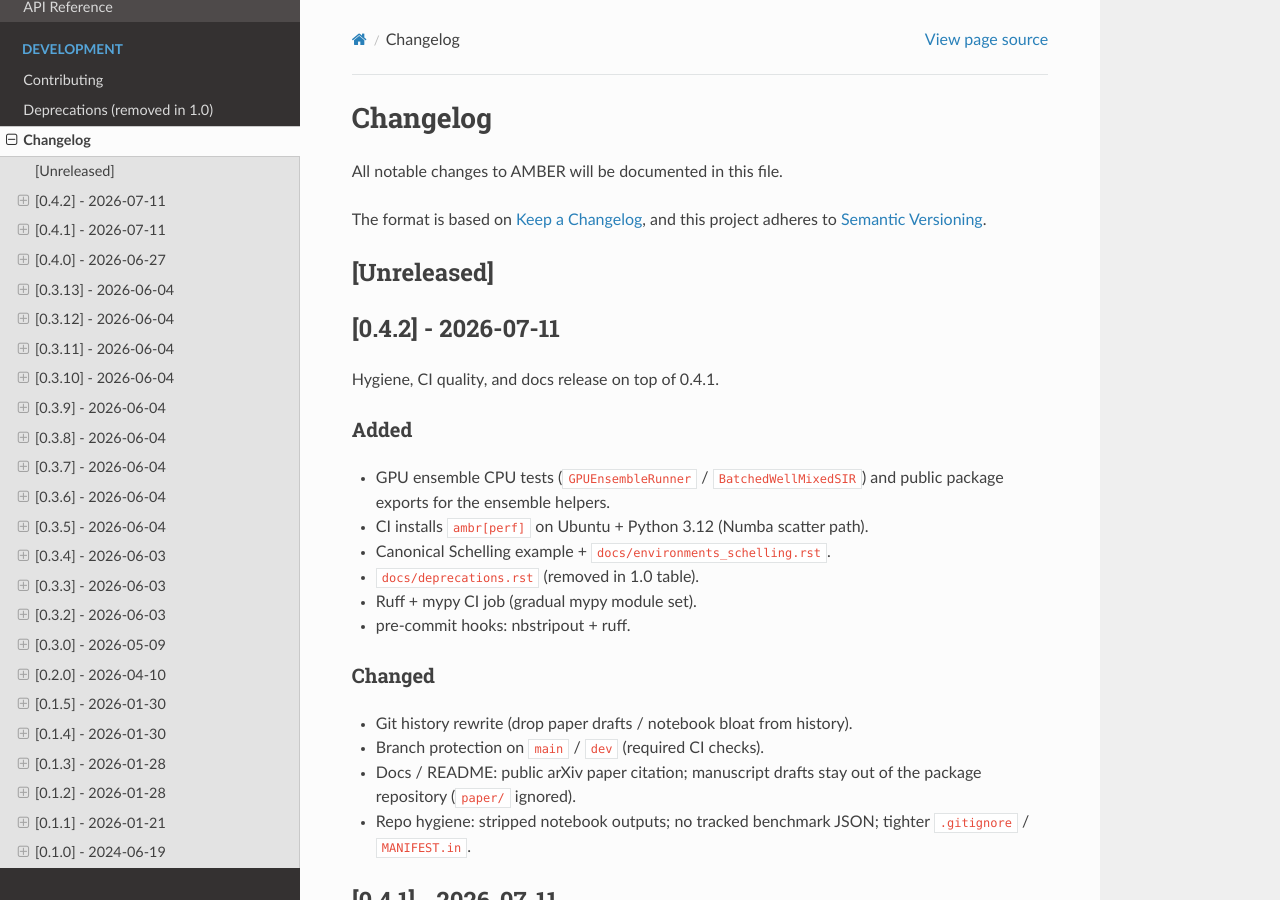
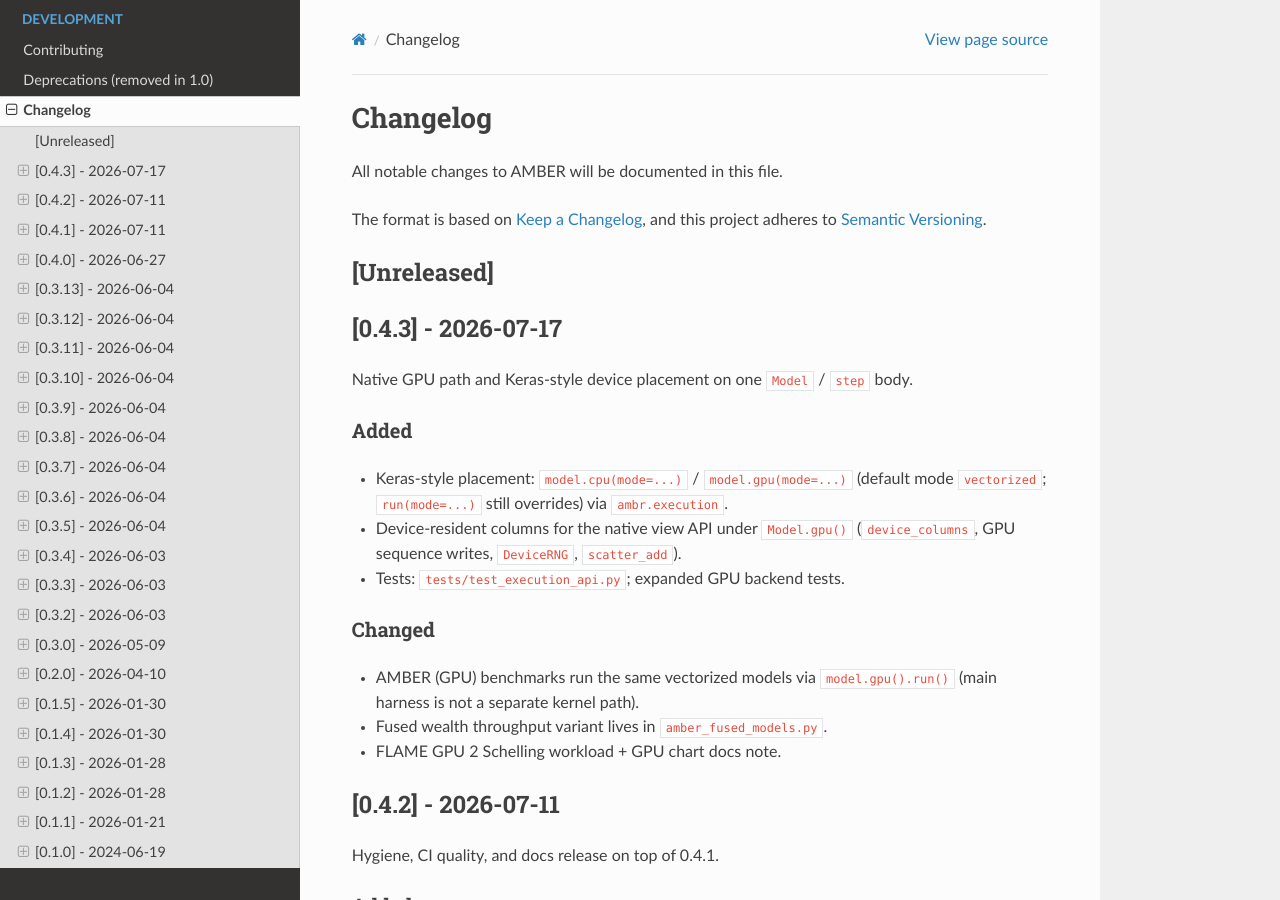
Before and after one commit to a11to1n3/AMBER, a Sphinx documentation site: the page built from docs/changelog.rst, in a window 1280 px wide and 900 px high. Built offline with Sphinx 7.4.7 and the Read the Docs theme 3.1.0, drawn with Linux system fonts in a browser that asks for light colours.

Commit message:
release: AMBER 0.4.3
Bump package and docs fallback versions. Finalize changelog for
Keras-style cpu()/gpu() placement, device-resident native GPU view API,
same-class GPU benchmarks, and FLAME Schelling notes. Drop unused
execution imports; allow public EXECUTION_* exports in package tests.

```diff
--- a/docs/changelog.rst
+++ b/docs/changelog.rst
@@ -8,6 +8,28 @@
 
 [Unreleased]
 ------------
+
+[0.4.3] - 2026-07-17
+--------------------
+
+Native GPU path and Keras-style device placement on one ``Model`` /
+``step`` body.
+
+Added
+~~~~~
+- Keras-style placement: ``model.cpu(mode=...)`` / ``model.gpu(mode=...)``
+  (default mode ``vectorized``; ``run(mode=...)`` still overrides) via
+  ``ambr.execution``.
+- Device-resident columns for the native view API under ``Model.gpu()``
+  (``device_columns``, GPU sequence writes, ``DeviceRNG``, ``scatter_add``).
+- Tests: ``tests/test_execution_api.py``; expanded GPU backend tests.
+
+Changed
+~~~~~~~
+- AMBER (GPU) benchmarks run the same vectorized models via
+  ``model.gpu().run()`` (main harness is not a separate kernel path).
+- Fused wealth throughput variant lives in ``amber_fused_models.py``.
+- FLAME GPU 2 Schelling workload + GPU chart docs note.
 
 [0.4.2] - 2026-07-11
 --------------------
--- a/docs/conf.py
+++ b/docs/conf.py
@@ -26,7 +26,7 @@
 try:
     release = metadata_version('ambr')
 except PackageNotFoundError:
-    release = '0.4.2'
+    release = '0.4.3'
 version = release
 
 # -- General configuration ---------------------------------------------------
--- a/docs/index.rst
+++ b/docs/index.rst
@@ -76,7 +76,7 @@
    print(am.recommend(10_000))
 
 For more examples, check the ``examples/`` directory in the repository.
-See :doc:`changelog` for what is new in **0.4.2**.
+See :doc:`changelog` for what is new in **0.4.3**.
 
 Table of Contents
 -----------------
--- a/pyproject.toml
+++ b/pyproject.toml
@@ -4,7 +4,7 @@
 
 [project]
 name = "ambr"
-version = "0.4.2"
+version = "0.4.3"
 description = "Agent-based Modeling with Blazingly Efficient Records"
 readme = { file = "README.md", content-type = "text/markdown" }
 requires-python = ">=3.9"
--- a/src/ambr/__init__.py
+++ b/src/ambr/__init__.py
@@ -80,7 +80,7 @@
 try:
     __version__ = _metadata_version('ambr')
 except _PackageNotFoundError:
-    __version__ = '0.4.2'
+    __version__ = '0.4.3'
 
 __author__ = 'a11to1n3'
 __email__ = 'citation.needed@example.com'
```
Also changed, not shown: CHANGELOG.md (+25 -0 lines), README.md (+1 -1 lines), 2 other files.
